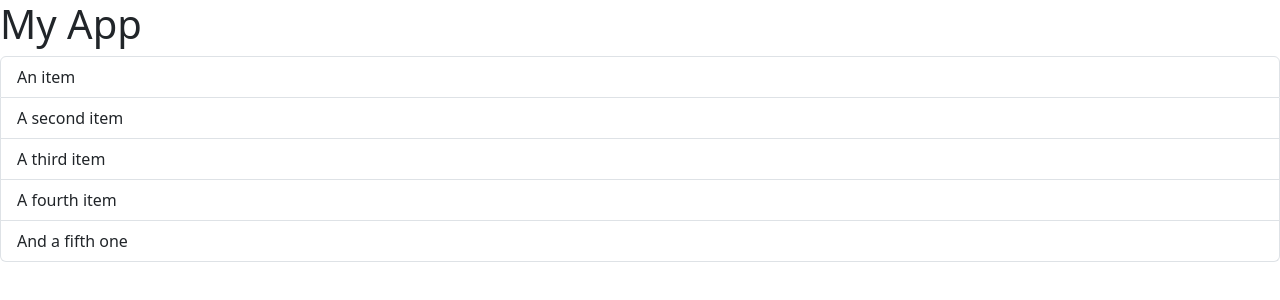
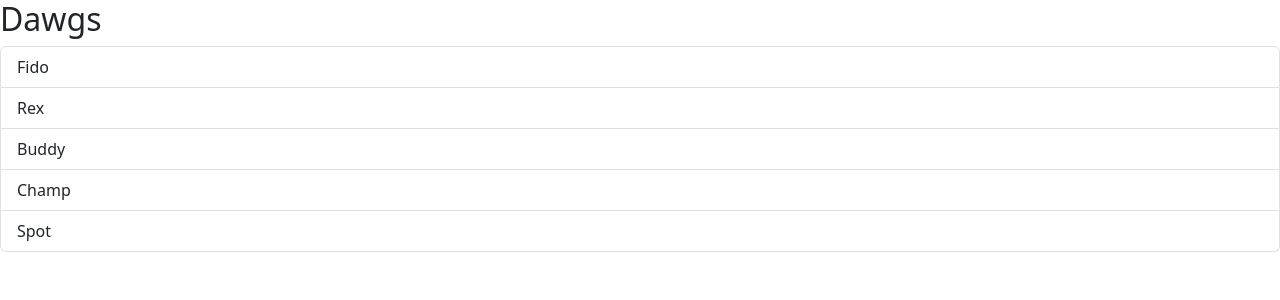
Before and after one commit to MrowrMisc/RelearningReact, a React (Vite) app: page / in a window 1280 px wide. Shown: the top 300 px of the page. Built offline with nearby package versions, Linux system fonts and the light colour scheme.

Commit message:
Props and State

```diff
--- a/src/App.tsx
+++ b/src/App.tsx
@@ -2,12 +2,17 @@
 import ListGroup from "./components/ListGroup"
 
 function App() {
-    return (
-        <div>
-            <h1>My App</h1>
-            <ListGroup />
-        </div>
-    )
+  const dawgNames = ["Fido", "Rex", "Buddy", "Champ", "Spot"]
+
+  const onSelect = (itemName: string) => {
+    console.log(`Selected ${itemName}`)
+  }
+
+  return (
+    <div>
+      <ListGroup items={dawgNames} heading="Dawgs" onSelectItem={onSelect} />
+    </div>
+  )
 }
 
 export default App
--- a/src/Message.tsx
+++ /dev/null
@@ -1,6 +0,0 @@
-function Message() {
-    const foo = "Foo!"
-    return <div>Hello {foo}</div>
-}
-
-export default Message
--- a/src/components/ListGroup.tsx
+++ b/src/components/ListGroup.tsx
@@ -1,13 +1,38 @@
-function ListGroup() {
-    return (
-        <ul className="list-group">
-            <li className="list-group-item">An item</li>
-            <li className="list-group-item">A second item</li>
-            <li className="list-group-item">A third item</li>
-            <li className="list-group-item">A fourth item</li>
-            <li className="list-group-item">And a fifth one</li>
-        </ul>
-    )
+import { useState } from "react"
+
+interface Props {
+  items: string[],
+  heading: string,
+  onSelectItem: (item: string) => void
+}
+
+function ListGroup({ items, heading, onSelectItem }: Props) {
+  const [selectedItemName, setSelectedItemName] = useState("")
+
+  const handleClick = (itemText: string) => {
+    setSelectedItemName(itemText)
+    onSelectItem(itemText)
+  }
+
+  return (
+    <>
+      <h2>{heading}</h2>
+      <ul className="list-group">
+        {items.map((itemText) => {
+          return <li
+            key={itemText}
+            onClick={() => handleClick(itemText)}
+            className={
+              `list-group-item${
+                selectedItemName === itemText ? " active" : ""}`
+            }
+          >
+            {itemText}
+          </li>
+        })}
+      </ul>
+    </>
+  )
 }
 
 export default ListGroup
--- a/src/main.tsx
+++ b/src/main.tsx
@@ -4,7 +4,7 @@ import App from "./App.tsx"
 import "bootstrap/dist/css/bootstrap.min.css"
 
 ReactDOM.createRoot(document.getElementById("root")!).render(
-    <React.StrictMode>
-        <App />
-    </React.StrictMode>
+  <React.StrictMode>
+    <App />
+  </React.StrictMode>
 )
```
Also changed, not shown: .eslintrc.json.
